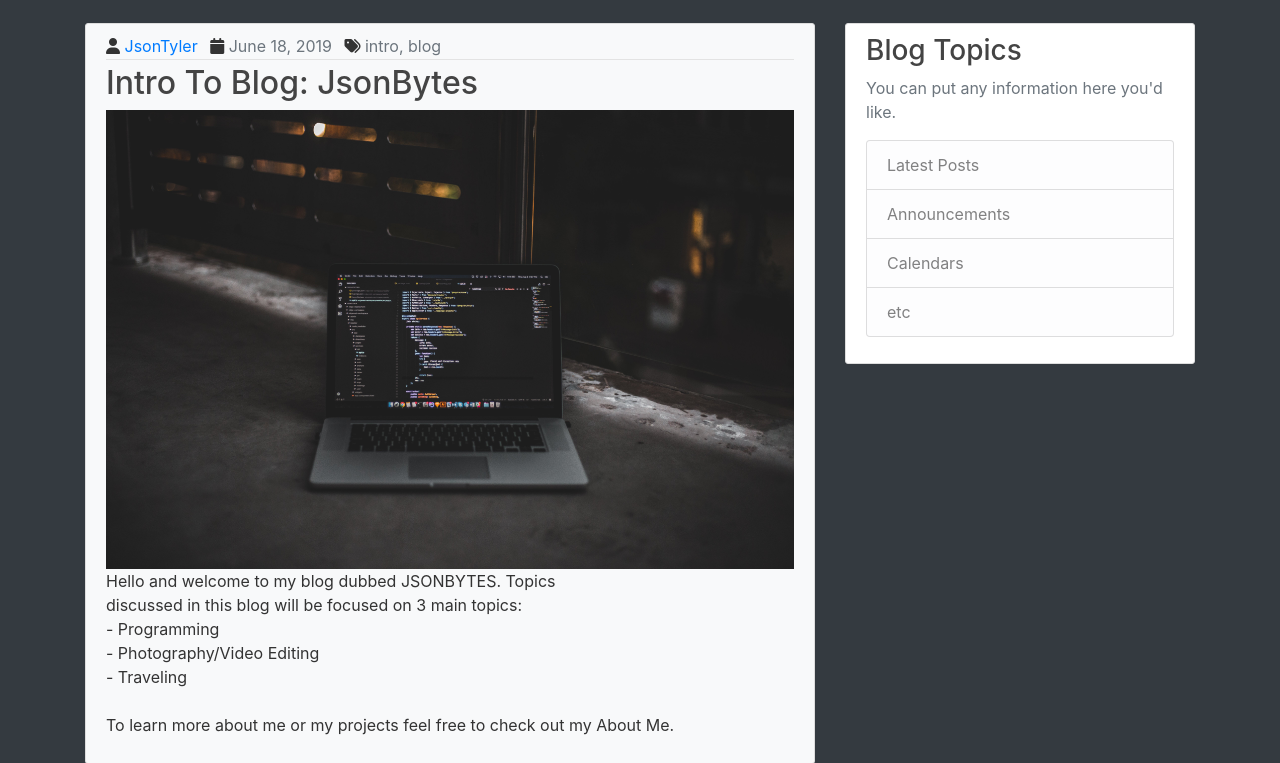
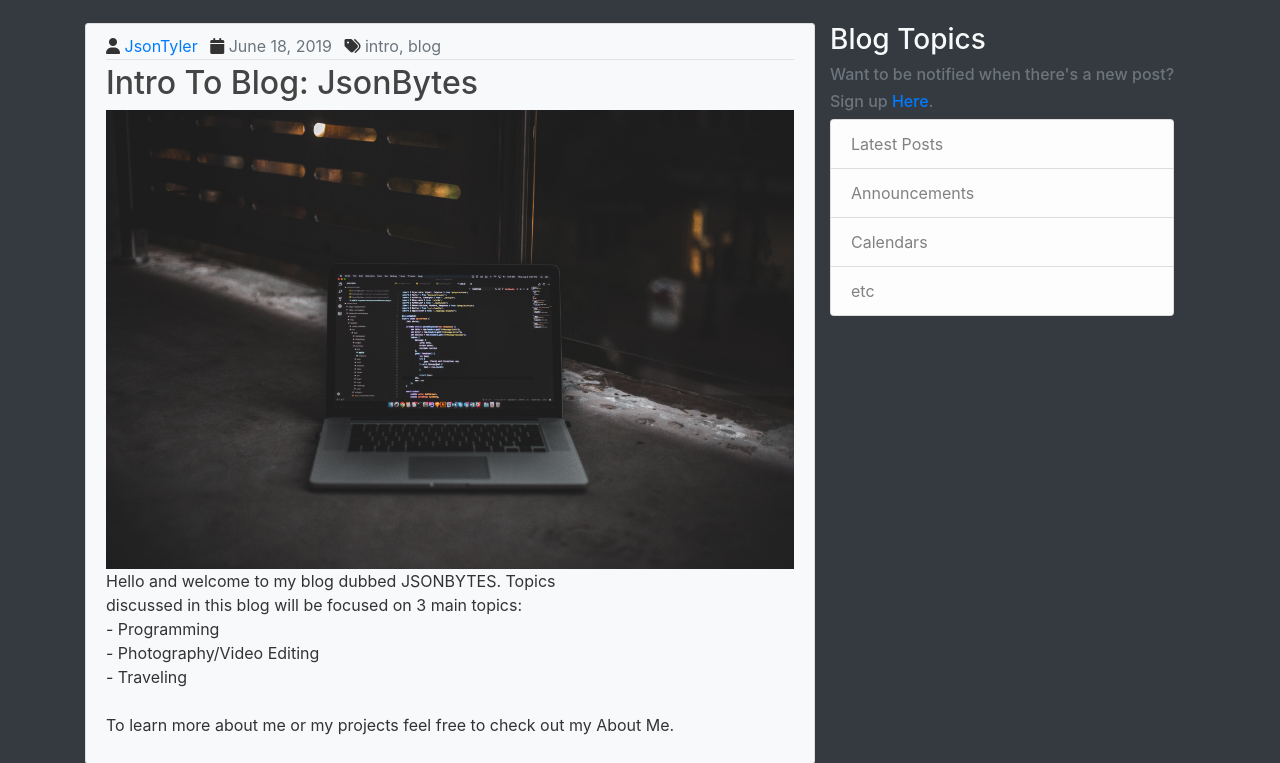
Before and after one commit to JsonTyler/Staticerson, a Flask app: page /blog in a window 1280 px wide. Shown: the part 57-820 px from the top of the page. Run offline with Flask 2, Linux system fonts and the light colour scheme; some libraries are stand-ins or nearby versions.

Commit message:
Fixed template for images. Fixed sidebar for blog.

```diff
--- a/flaskblog.py
+++ b/flaskblog.py
@@ -1,7 +1,5 @@
 from flask import Flask, render_template, url_for
 import os
-
-index_image = 'headerImageTwo.jgp'
 
 app = Flask(__name__)
 
@@ -264,17 +262,20 @@ images = [
     }
 ]
 
+blog=" "
+gallery=" "
+
 @app.route("/")
 def index():
     return render_template('index.html', title="Home")
 
 @app.route("/blog")
 def blog():
-    return render_template('blog.html', posts=posts, title="Blog")
+    return render_template('blog.html', posts=posts, title="Blog", blog=blog)
 
 @app.route("/gallery")
 def gallery():
-    return render_template('gallery.html', images=images, title='Gallery')
+    return render_template('gallery.html', images=images, title='Gallery', gallery=gallery)
 
 @app.route("/about")
 def about():
--- a/static/main.css
+++ b/static/main.css
@@ -24,12 +24,16 @@ h1, h2, h3, h4, h5, h6 {
   font-weight: 500;
 }
 
-.content-section {
+.content-section-main {
   background: #ffffff;
   padding: 10px 20px;
   border: 1px solid #dddddd;
   border-radius: 3px;
   margin-bottom: 20px;
+}
+
+.content-section-sidebar {
+
 }
 
 .article-title {
--- a/templates/blog.html
+++ b/templates/blog.html
@@ -1,7 +1,7 @@
 {% extends "layout.html" %}
 {% block content %}
     {% for post in posts %}
-        <article class="media content-section bg-light">
+        <article class="media content-section-main bg-light">
           <div class="media-body">
             <div class="article-metadata">
 
@@ -28,3 +28,18 @@
         </article>
     {% endfor %}
 {% endblock content %}
+
+{% block sidebar %}
+<div class="content-section-sidebar bg-dark">
+  <h3 class="text-light">Blog Topics</h3>
+  <h6 class='text-muted bg-dark'>Want to be notified when there's a new post?</h6>
+  <h6 class='text-muted bg-dark'>Sign up <a href="#">Here</a>.</h6>
+    <ul class="list-group">
+      <li class="list-group-item list-group-item-light">Latest Posts</li>
+      <li class="list-group-item list-group-item-light">Announcements</li>
+      <li class="list-group-item list-group-item-light">Calendars</li>
+      <li class="list-group-item list-group-item-light">etc</li>
+    </ul>
+
+</div>
+{% endblock sidebar %}
--- a/templates/gallery.html
+++ b/templates/gallery.html
@@ -5,7 +5,7 @@
   <div class="card-columns">
     {% for img in images %}
     <div class="card">
-      <a href={{ img.filepath }} data-toggle="demolightbox" data-title= "{{ img.location }}" data-footer="{{ img.caption }}"/>
+      <a href="{{ img.filepath }}" data-toggle="demolightbox" data-title= "{{ img.location }}" data-footer="{{ img.caption }}"/>
       <img class="card-img-top img-responsive" style="width:100%; height: auto;" src={{ img.filepath }} />
     </div>
     {% endfor %}
--- a/templates/layout.html
+++ b/templates/layout.html
@@ -42,22 +42,16 @@
     <main role="main" class="container">
       <div class="row">
         <div class="col-md-8">
-          {% block content %}{% endblock %}
-          {% block gallery %}{% endblock %}
+          {% if blog %}
+            {% block content %}{% endblock %}
+          {% endif %}
+          {% if gallery %}
+            {% block gallery %}{% endblock %}
+          {% endif %}
         </div>
-        <div class="col-md-4">
-          <div class="content-section">
-            <h3>Blog Topics</h3>
-            <p class='text-muted'>You can put any information here you'd like.
-              <ul class="list-group">
-                <li class="list-group-item list-group-item-light">Latest Posts</li>
-                <li class="list-group-item list-group-item-light">Announcements</li>
-                <li class="list-group-item list-group-item-light">Calendars</li>
-                <li class="list-group-item list-group-item-light">etc</li>
-              </ul>
-            </p>
-          </div>
-        </div>
+        {% if blog %}
+          {% block sidebar %}{% endblock %}
+        {% endif %}
       </div>
     </main>
 
```
